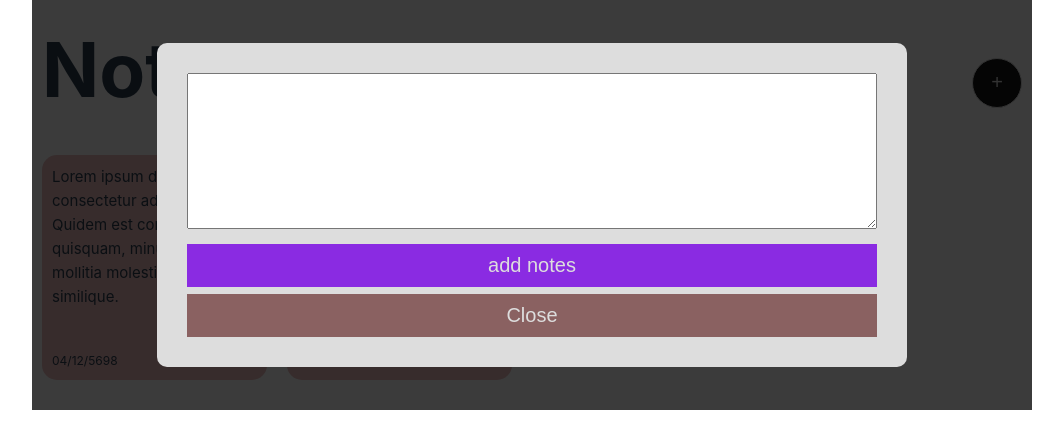
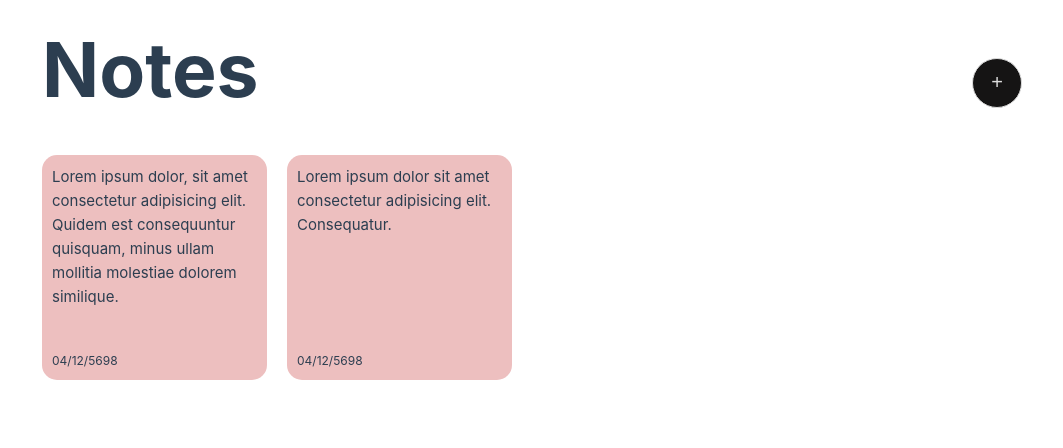
Before and after one commit to VernoB/MyVueNotesApp_v1, a Vue app: page / in a window 1280 px wide. Shown: the top 448 px of the page, without its empty margins (108-1171 px from the left). Built offline with nearby package versions, Linux system fonts and the light colour scheme.

Commit message:
Directives implementation

```diff
--- a/src/App.vue
+++ b/src/App.vue
@@ -1,16 +1,22 @@
+<script setup>
+import { ref } from 'vue';
+const showModal =  ref(false);
+const textModal = ref('');
+</script>
+
 <template>
   <main>
     <div class="container">
-      <div class="overlay">
+      <div v-if="showModal" class="overlay">
         <div class="modal">
-          <textarea name="note" id="note" cols="30" rows="10"></textarea>
-          <button>add notes</button>
-          <button class="close">Close</button>
+          <textarea v-model="textModal" name="note" id="note" cols="30" rows="10"></textarea>
+          <button >add notes</button>
+          <button class="close" @click="showModal = !showModal">Close</button>
         </div>
       </div>
       <header>
         <h1>Notes</h1>
-        <button>+</button>
+        <button @click="showModal = !showModal">+</button>
       </header>
       <div class="cards-container">
         <div class="card">
@@ -33,6 +39,7 @@ main {
 }
 .container {
   max-width: 1000px;
+  max-height: 1000px;
   margin: 0 auto;
   padding: 10px;
 }
```
